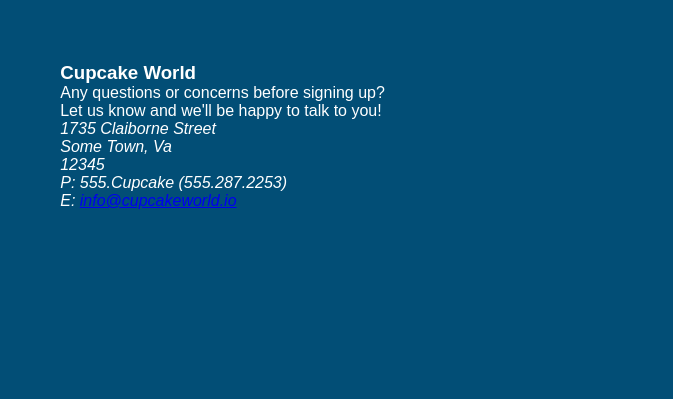
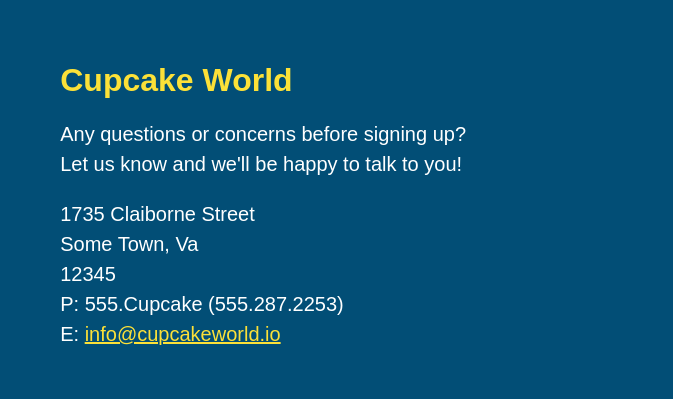
Before and after one commit to Tthompson8416/cupcake-world, a plain HTML site: page index.html in a window 1280 px wide. Shown: the part 4253-4652 px from the top of the page, 607-1280 px from the left. Drawn offline with Linux system fonts and the light colour scheme.

Commit message:
styled location section

```diff
--- a/assets/css/style.css
+++ b/assets/css/style.css
@@ -251,3 +251,20 @@ section {
     margin: 30px 0 0 60px;
     color: white;
 }
+
+.contact-info h3 {
+    color: #fce138;
+    font-size: 32px;
+}
+
+.contact-info p, .contact-info address {
+    margin: 20px 0;
+    line-height: 1.5;
+    font-size: 20px;
+    font-style: normal;
+}
+
+.contact-info a {
+    color: #fce138;
+}
+/* LOCATION STYLES END */
```
